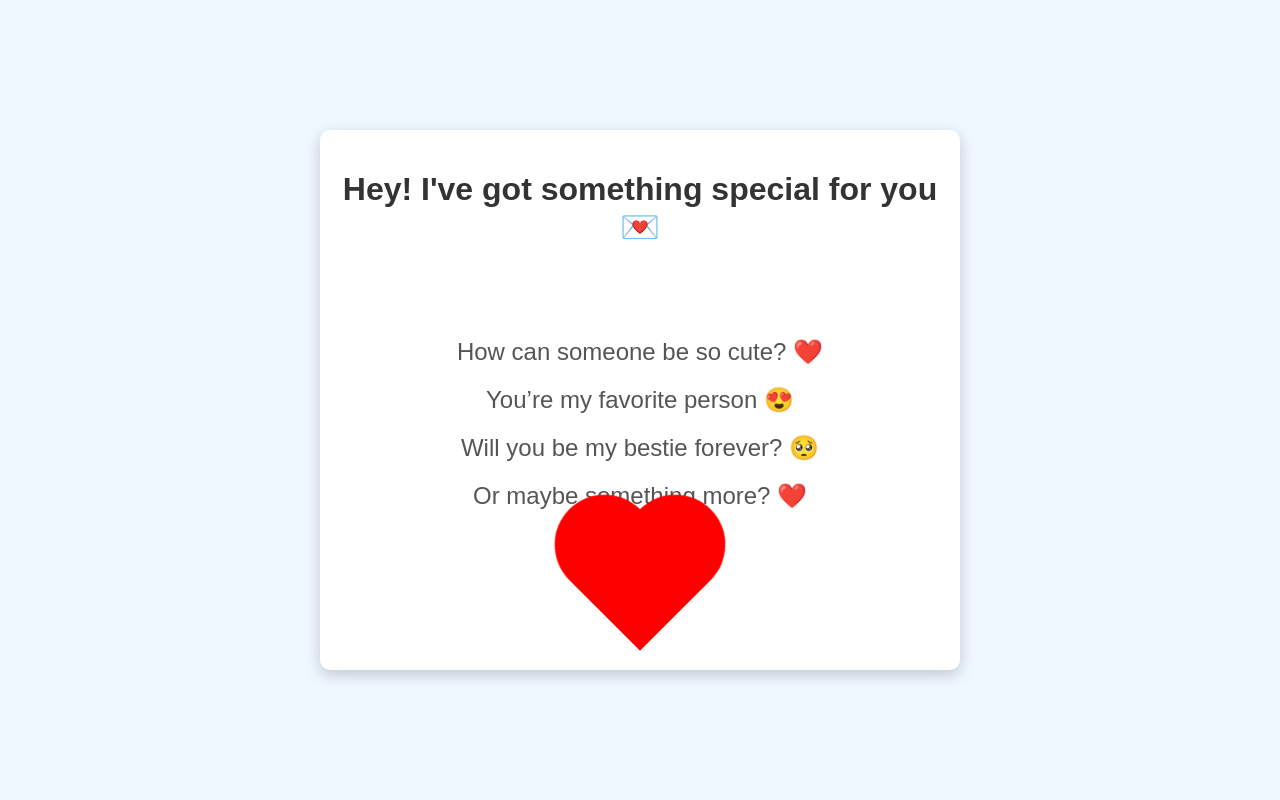
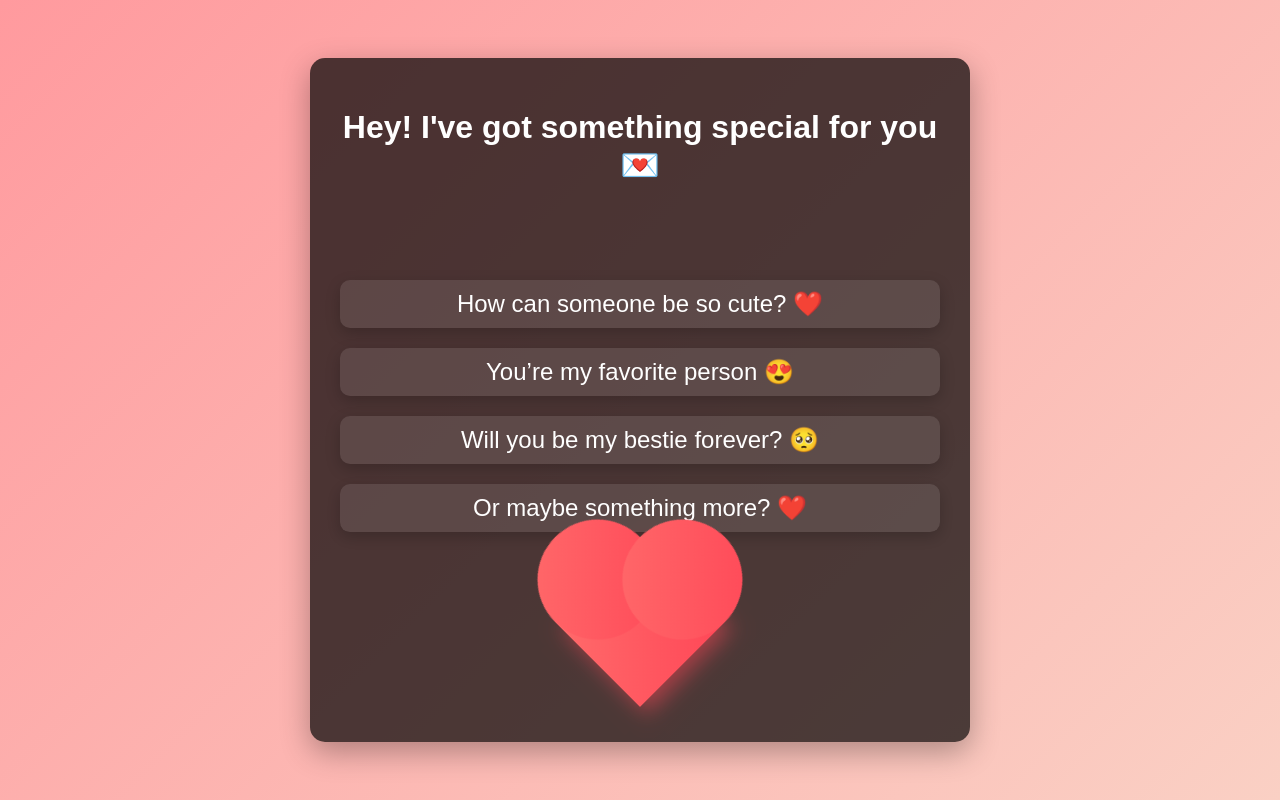
Before and after one commit to priyanshBLACKVIRUS/Priyanshh-, a plain HTML site: page index.html in a window 1280 px wide. Both pictures are taken after a click on the button "Start the Surprise". Drawn offline with Linux system fonts and the light colour scheme.

Commit message:
Update style.css

```diff
--- a/style.css
+++ b/style.css
@@ -2,37 +2,42 @@
 body {
   margin: 0;
   padding: 0;
-  font-family: 'Arial', sans-serif;
+  font-family: 'Poppins', sans-serif;
   display: flex;
   justify-content: center;
   align-items: center;
   height: 100vh;
-  background: #f0f8ff;
+  background: linear-gradient(135deg, #ff9a9e, #fad0c4);
+  overflow: hidden;
+  color: white;
 }
 
 .container {
   text-align: center;
   max-width: 600px;
-  padding: 20px;
-  background: #fff;
-  border-radius: 10px;
-  box-shadow: 0 5px 15px rgba(0, 0, 0, 0.2);
+  padding: 30px;
+  background: rgba(0, 0, 0, 0.7);
+  border-radius: 15px;
+  box-shadow: 0 10px 30px rgba(0, 0, 0, 0.3);
 }
 
 h1 {
-  color: #333;
+  font-size: 2em;
   margin-bottom: 20px;
+  animation: fadeIn 2s ease-in-out forwards;
 }
 
 button {
-  padding: 10px 20px;
+  padding: 12px 24px;
   font-size: 1.2em;
+  font-weight: bold;
   color: white;
   background-color: #ff6b6b;
   border: none;
-  border-radius: 5px;
+  border-radius: 30px;
   cursor: pointer;
   transition: transform 0.2s ease, background-color 0.2s ease;
+  box-shadow: 0 5px 15px rgba(255, 107, 107, 0.4);
 }
 
 button:hover {
@@ -50,42 +55,47 @@ button:hover {
 .message {
   opacity: 0;
   font-size: 1.5em;
-  color: #555;
+  color: white;
   margin: 20px 0;
   transform: translateY(20px);
   animation: reveal 1s ease forwards;
   animation-delay: var(--delay);
+  background: rgba(255, 255, 255, 0.1);
+  padding: 10px 15px;
+  border-radius: 10px;
+  box-shadow: 0 5px 15px rgba(0, 0, 0, 0.2);
 }
 
 /* Heart Design */
 .heart {
-  width: 100px;
-  height: 100px;
-  background: red;
+  width: 120px;
+  height: 120px;
+  background: linear-gradient(135deg, #ff6b6b, #ff4757);
   position: relative;
-  margin: 20px auto;
+  margin: 30px auto;
   transform: rotate(-45deg);
-  animation: reveal 1s ease forwards;
+  animation: heartBeat 1s ease-in-out infinite;
   animation-delay: 9s;
+  box-shadow: 0 10px 20px rgba(255, 71, 87, 0.5);
 }
 
 .heart:before,
 .heart:after {
   content: '';
-  width: 100px;
-  height: 100px;
-  background: red;
+  width: 120px;
+  height: 120px;
+  background: inherit;
   border-radius: 50%;
   position: absolute;
 }
 
 .heart:before {
-  top: -50px;
+  top: -60px;
   left: 0;
 }
 
 .heart:after {
-  left: 50px;
+  left: 60px;
   top: 0;
 }
 
@@ -101,6 +111,26 @@ button:hover {
   }
 }
 
+@keyframes fadeIn {
+  0% {
+    opacity: 0;
+    transform: translateY(-20px);
+  }
+  100% {
+    opacity: 1;
+    transform: translateY(0);
+  }
+}
+
+@keyframes heartBeat {
+  0%, 100% {
+    transform: scale(1) rotate(-45deg);
+  }
+  50% {
+    transform: scale(1.1) rotate(-45deg);
+  }
+}
+
 .hidden {
   opacity: 0;
 }
```
